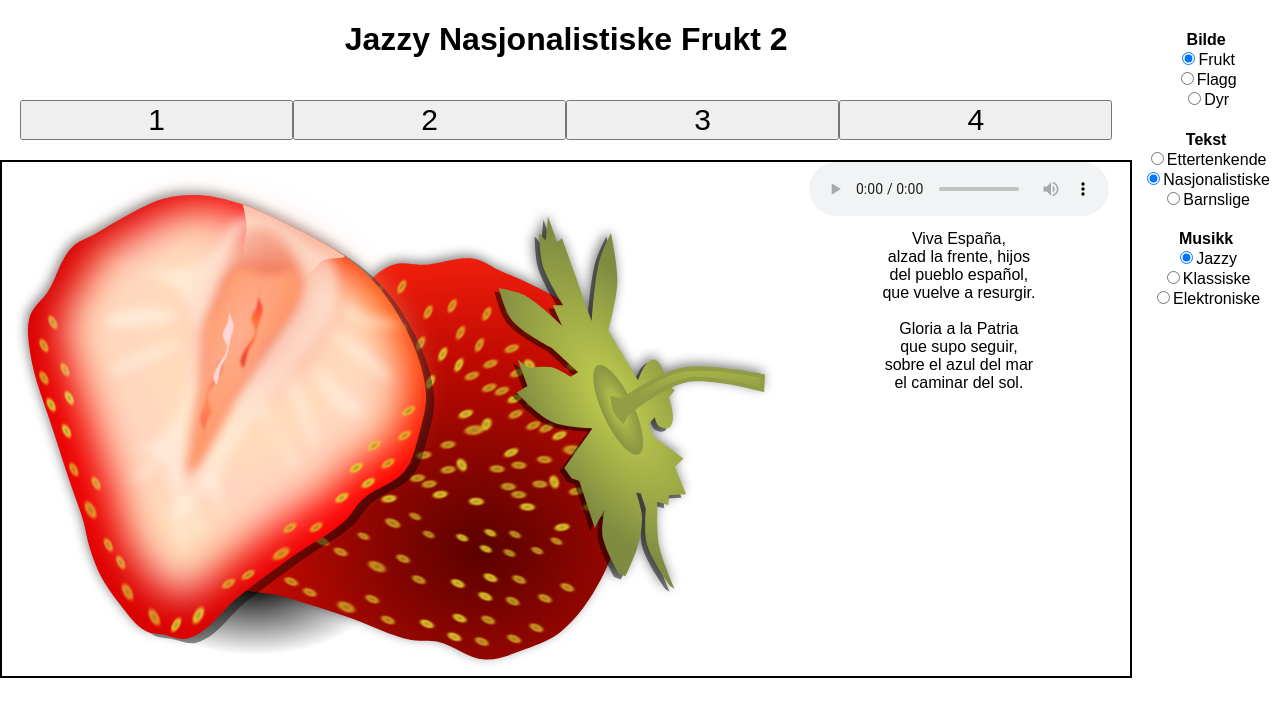
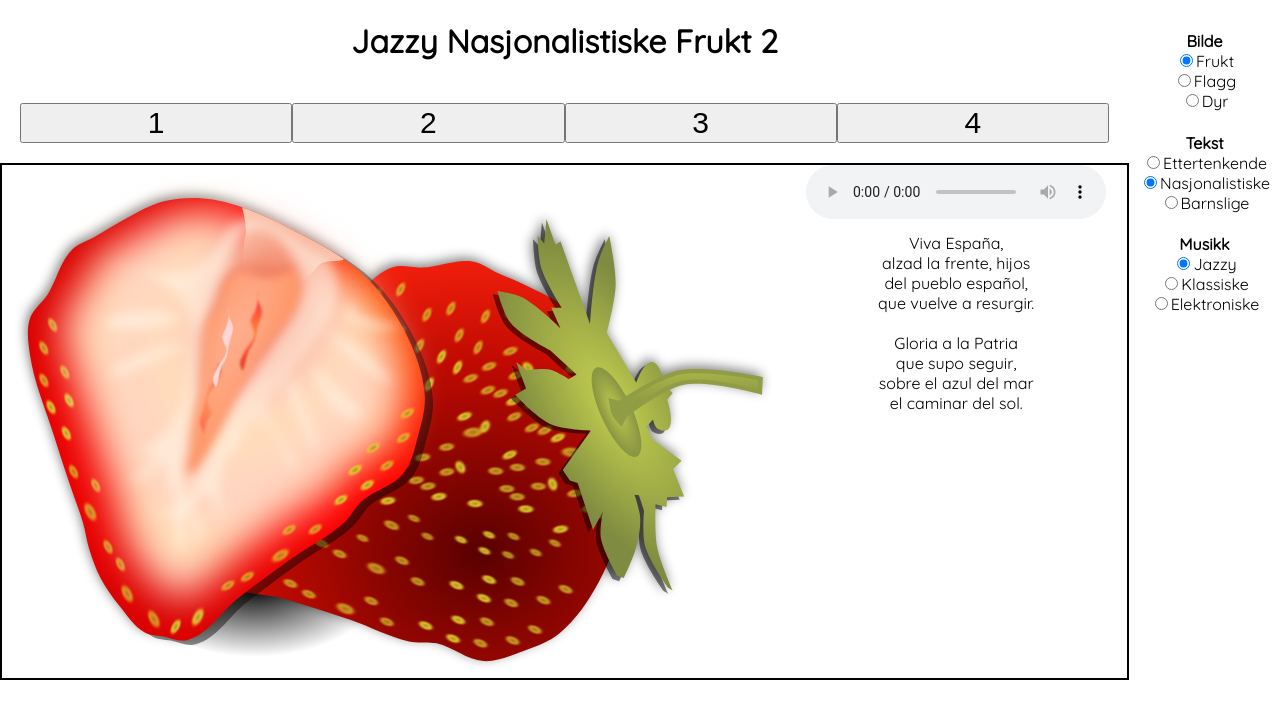
Before and after one commit to IT2810/it2810-webutvikling-h18-prosjekt-2-gruppe--24, a React (Create React App) app: page / in a window 1280 px wide. Shown: the top 718 px of the page. Built offline with nearby package versions, Linux system fonts and the light colour scheme.

Commit message:
Add Quicksand font

```diff
--- a/src/App.css
+++ b/src/App.css
@@ -1,4 +1,7 @@
+@import url("https://fonts.googleapis.com/css?family=Quicksand");
+
 .App {
+  font-family: "Quicksand", sans-serif;
   text-align: center;
 }
 
```
